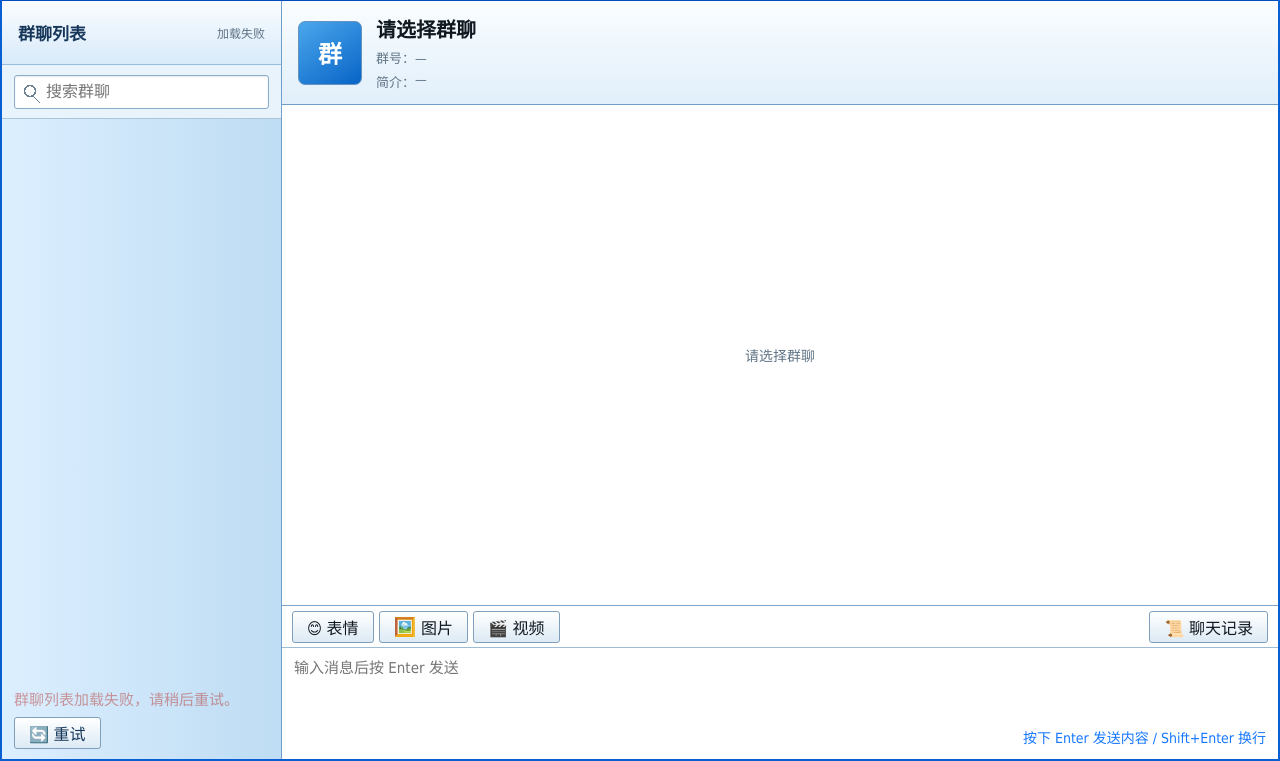
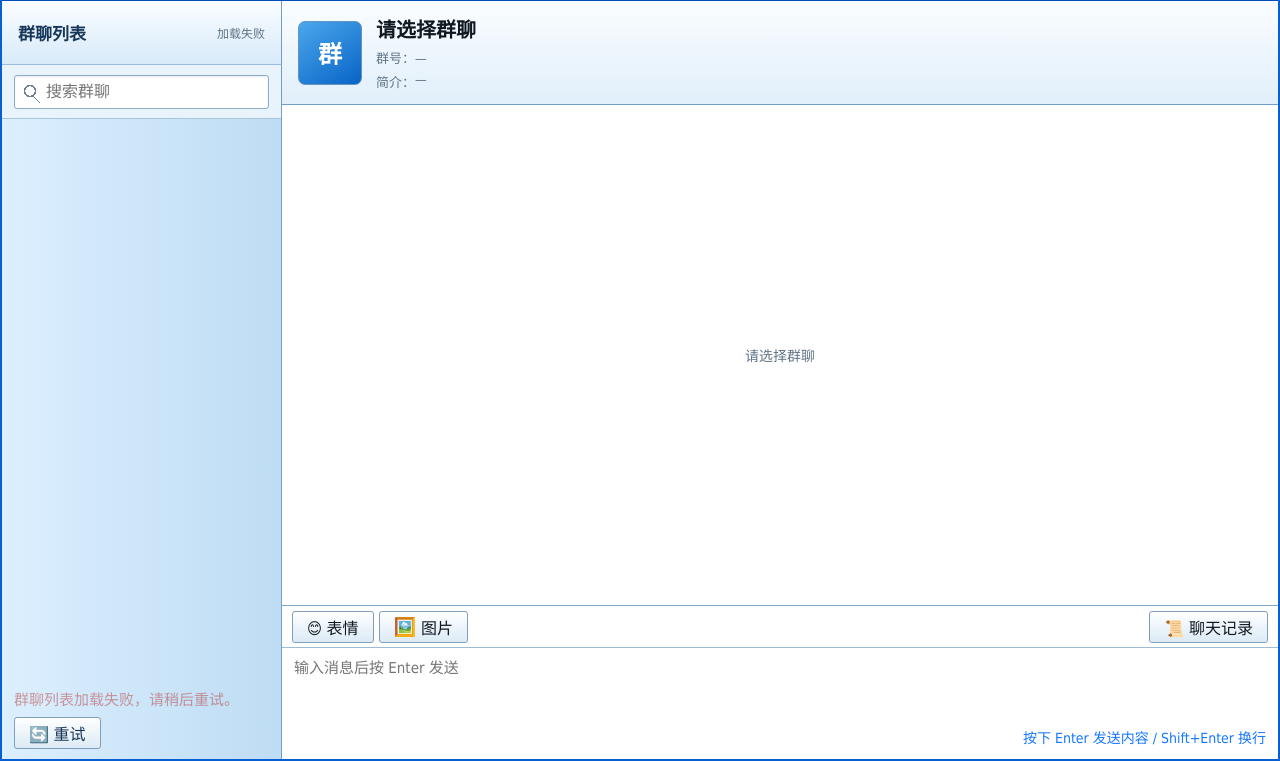
Before and after one commit to findxyz/vb-weibo-plus, a plain HTML site: page src/main/resources/static/chat/index.html in a window 1280 px wide. Shown: the part 39-800 px from the top of the page. Drawn offline with Linux system fonts and the light colour scheme; no server answers.

Commit message:
ui(chat): 移除视频发送按钮（暂不支持）

```diff
--- a/src/main/resources/static/chat/index.html
+++ b/src/main/resources/static/chat/index.html
@@ -78,7 +78,6 @@
               图片
             </button>
             <input id="image-input" type="file" accept="image/*" hidden>
-            <button type="button" disabled>🎬 视频</button>
             <button id="history-open" type="button" disabled>📜 聊天记录</button>
           </div>
           <div class="composer-attachment" id="composer-attachment" hidden tabindex="0">
```
